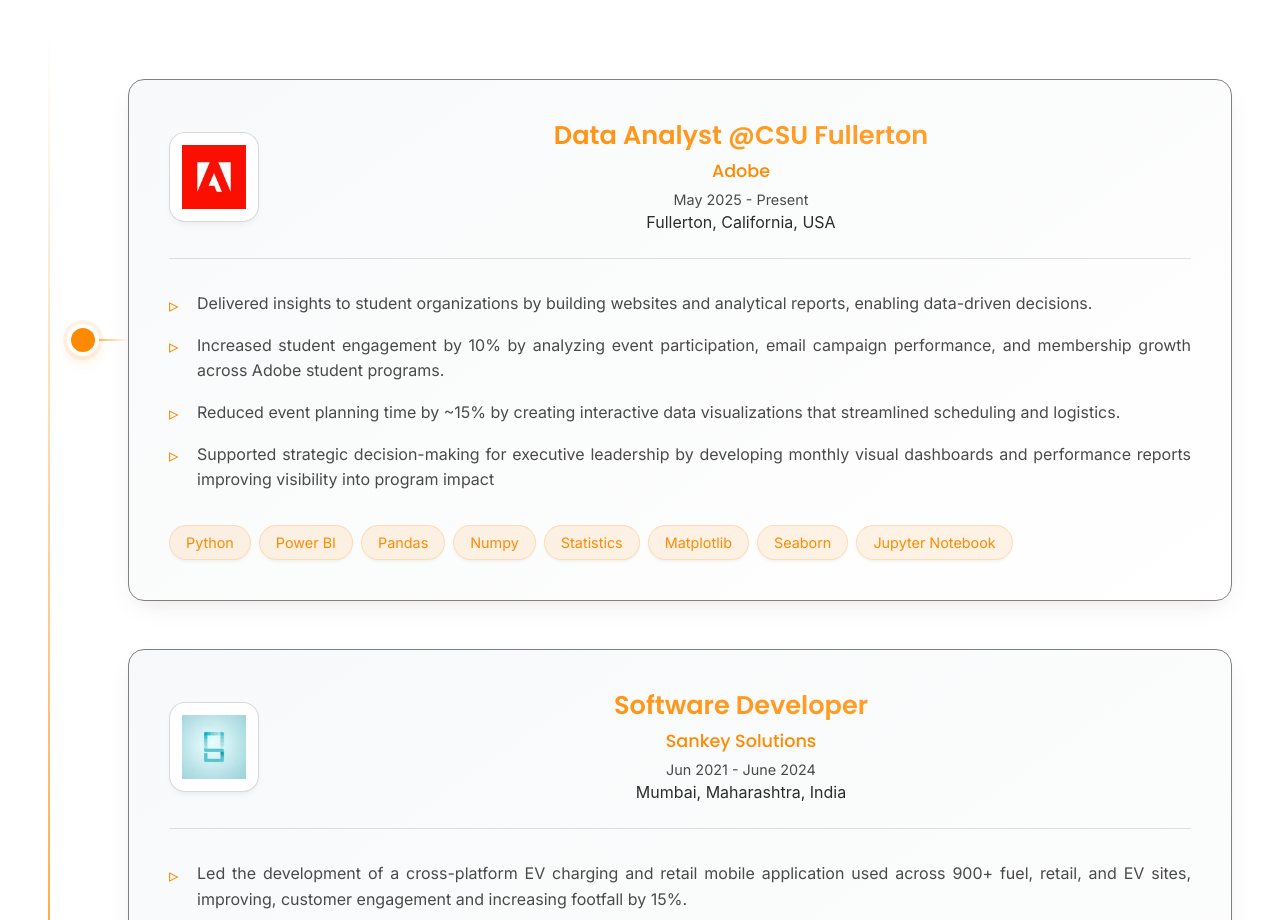
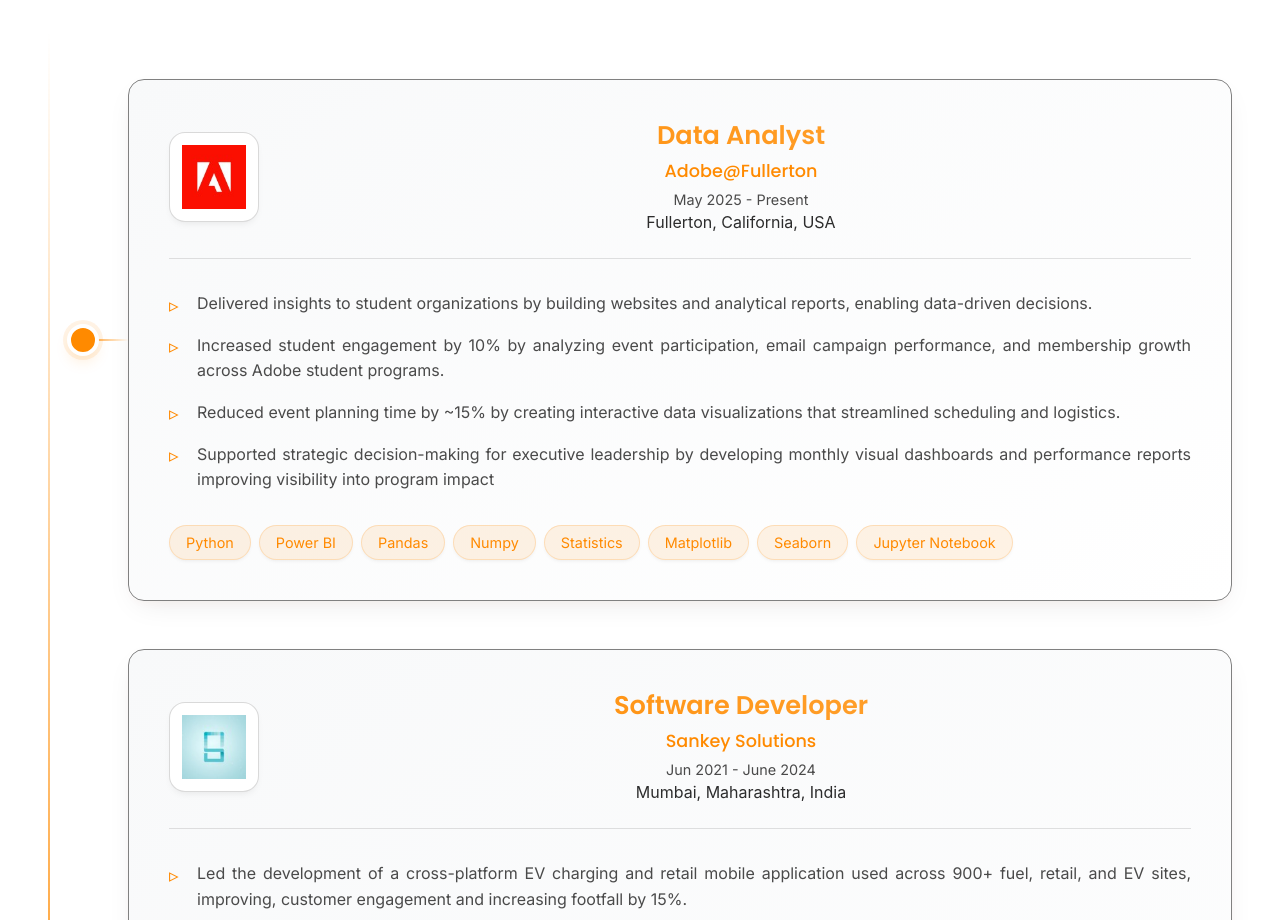
Before and after one commit to OfficialAnujMore/Portfolio, a React (Create React App) app: page / in a window 1280 px wide. Shown: the part 1900-2820 px from the top of the page. Built offline with nearby package versions, Linux system fonts and the light colour scheme; no server answers.

Commit message:
Updated Experience title

```diff
--- a/src/Screens/ExperienceScreen.tsx
+++ b/src/Screens/ExperienceScreen.tsx
@@ -11,9 +11,9 @@
 
 const experiences: Experience[] = [
     {
-        company: 'Adobe',
+        company: 'Adobe@Fullerton',
         logo: adobeLogo,
-        role: 'Data Analyst @CSU Fullerton',
+        role: 'Data Analyst',
         period: 'May 2025 - Present',
         location: 'Fullerton, California, USA',
         description: [
```
